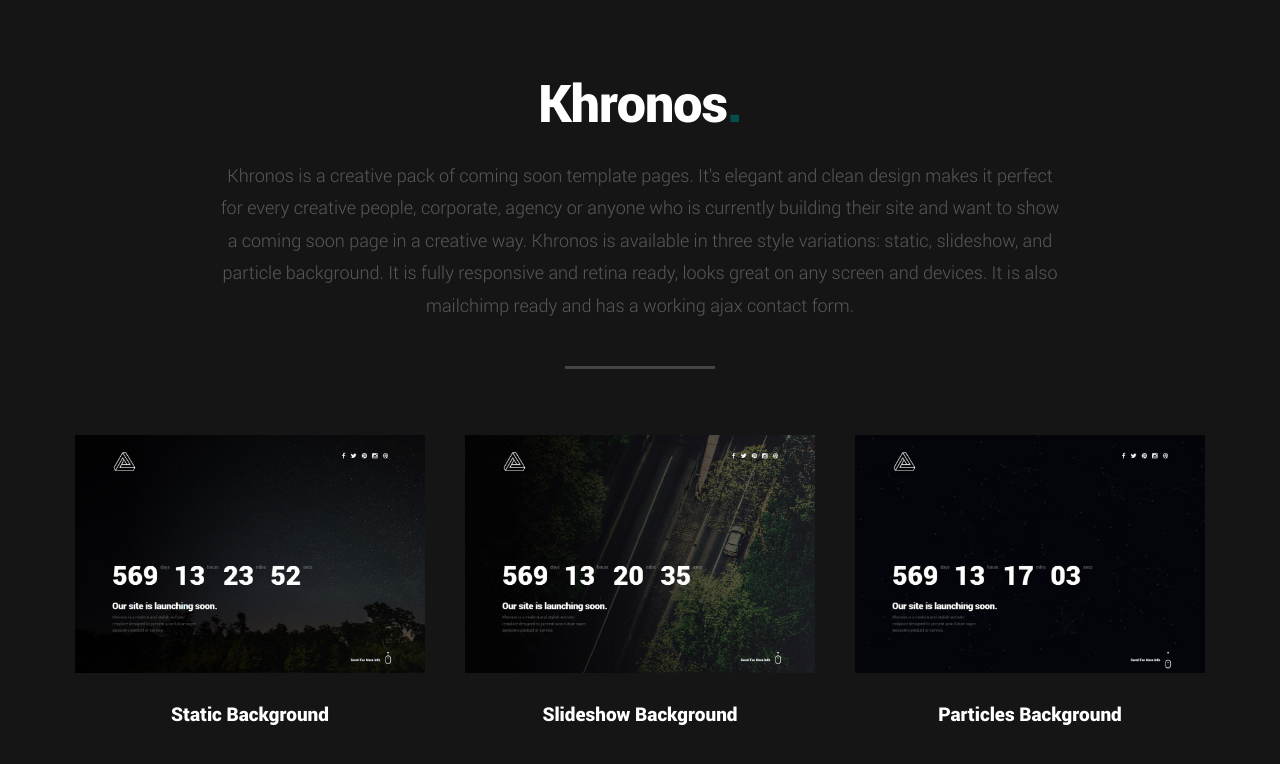
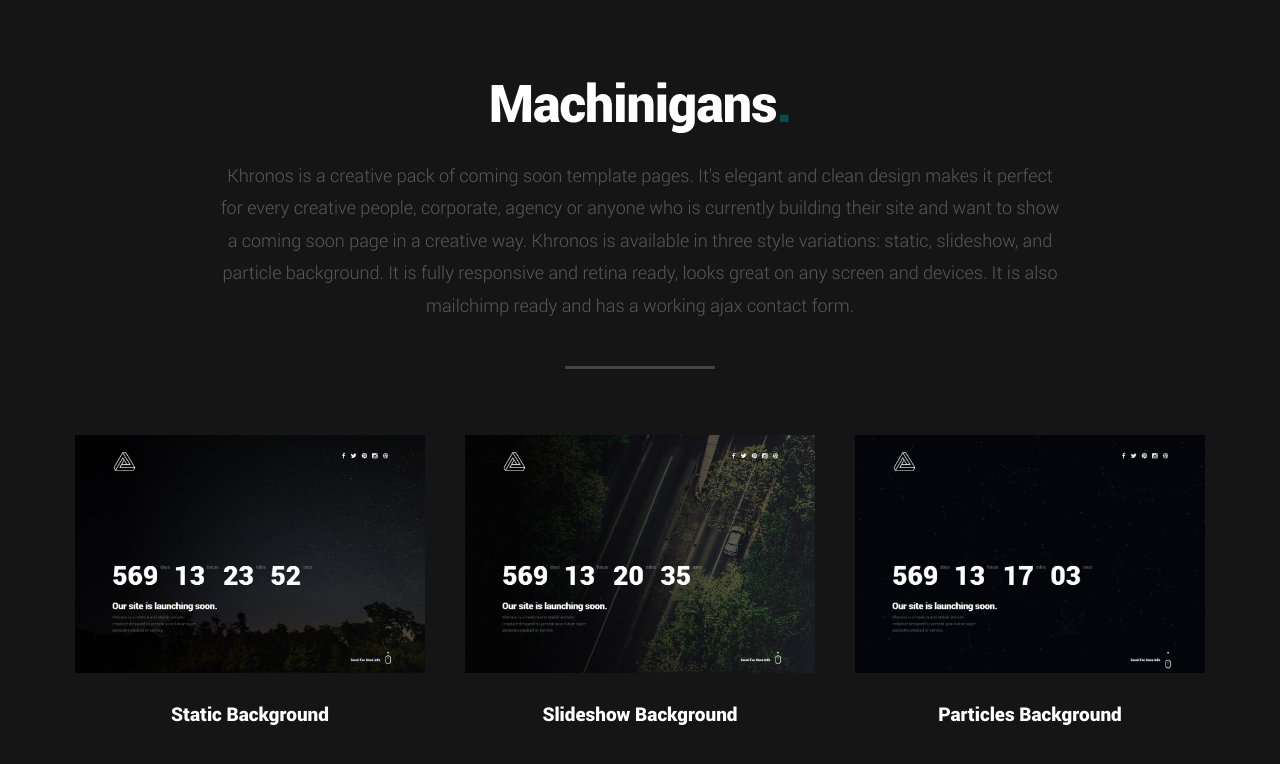
Before and after one commit to siasmeyer/Machinigans, a plain HTML site: page index.html in a window 1280 px wide. Drawn offline with Linux system fonts and the light colour scheme.

Commit message:
fith commit

```diff
--- a/index.html
+++ b/index.html
@@ -38,7 +38,7 @@
    	<div class="row">
    		<div class="col-twelve">
 
-   			<h1>Khronos<span>.</span></h1>
+   			<h1>Machinigans<span>.</span></h1>
 
    			<p class="lead">
    			Khronos is a creative pack of coming soon template pages. It's elegant and clean design makes it
```
